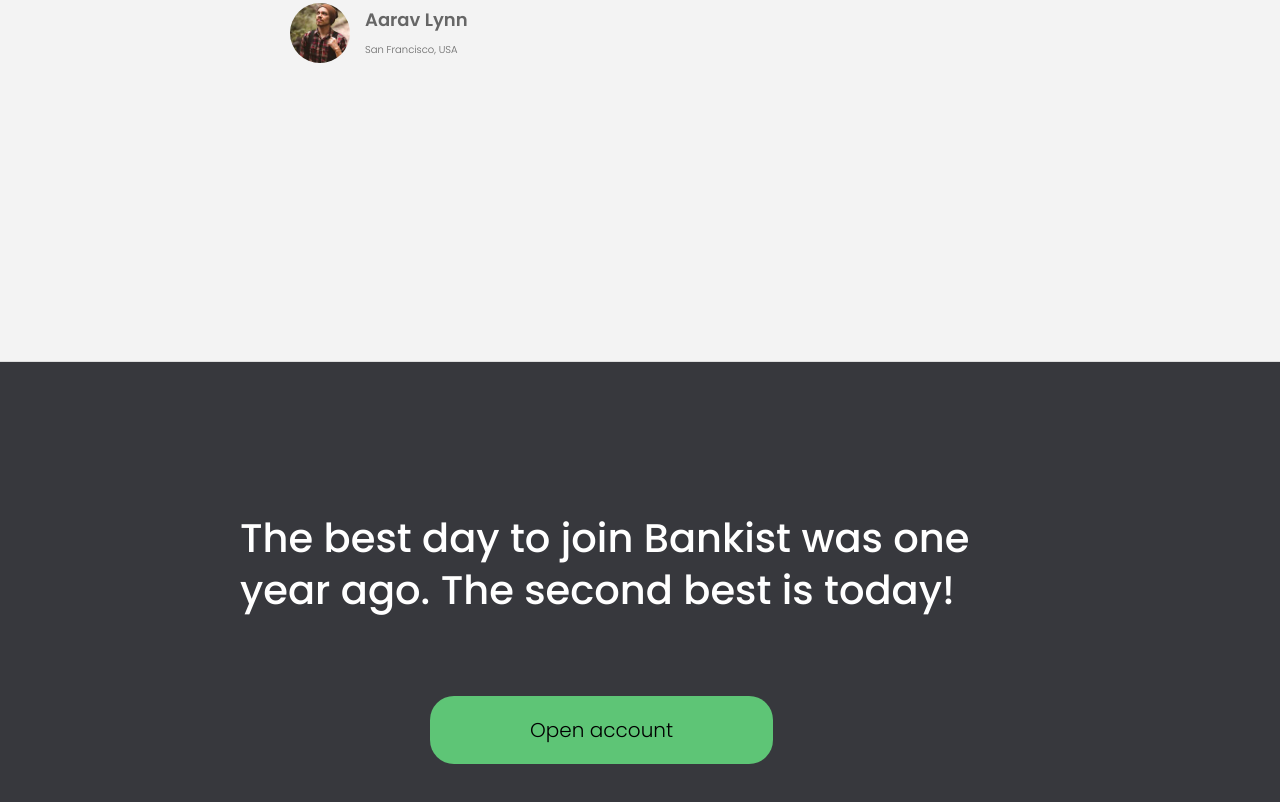
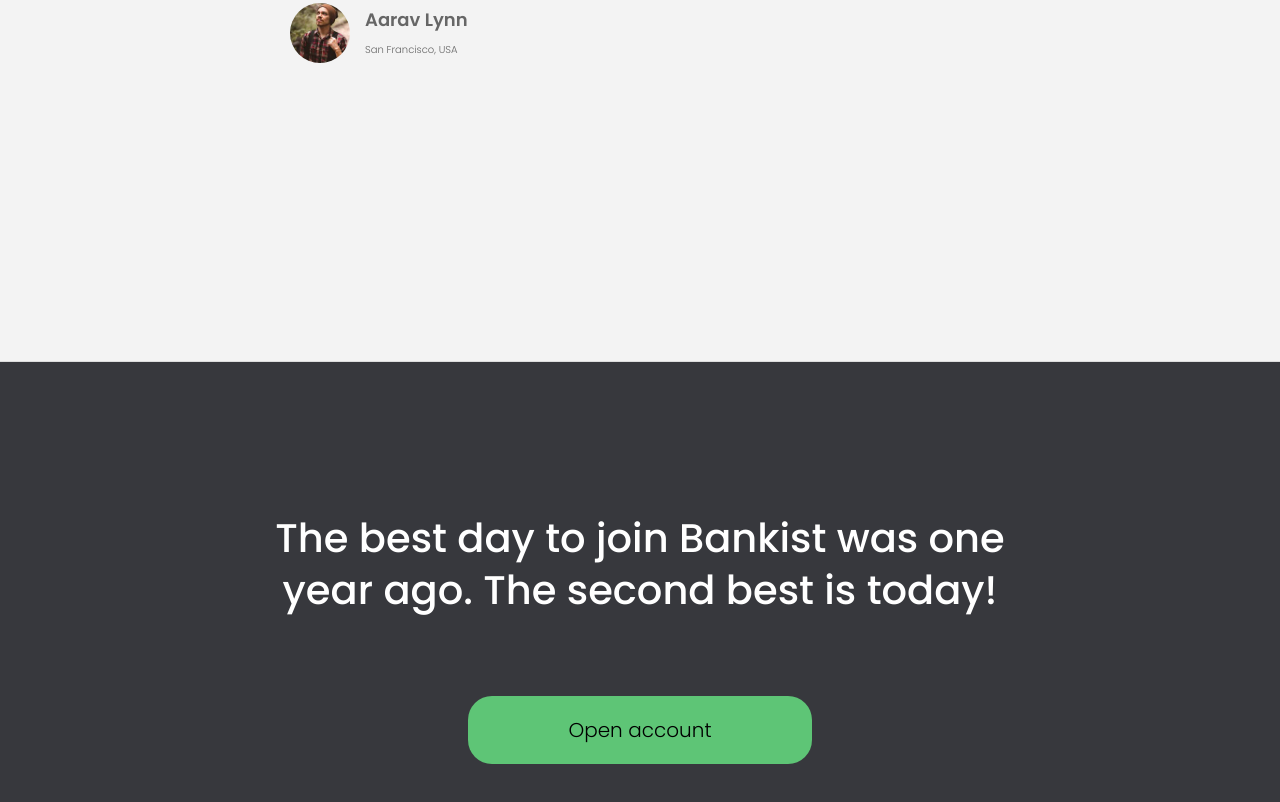
Before and after one commit to affu72/Bankist, a plain HTML site: page index.html in a window 1280 px wide. Shown: the part 3870-4672 px from the top of the page. Drawn offline with Linux system fonts and the light colour scheme.

Commit message:
footer action btn

```diff
--- a/style.css
+++ b/style.css
@@ -455,12 +455,12 @@ div {
 .section-4 {
   background-color: #37383d;
   color: white;
+  text-align: center;
 }
 
 .footer-action--btn {
   display: inline-block;
   padding: 1.5rem 10rem;
-  margin: 0 40rem;
   font-size: 2rem;
 }
 
```
